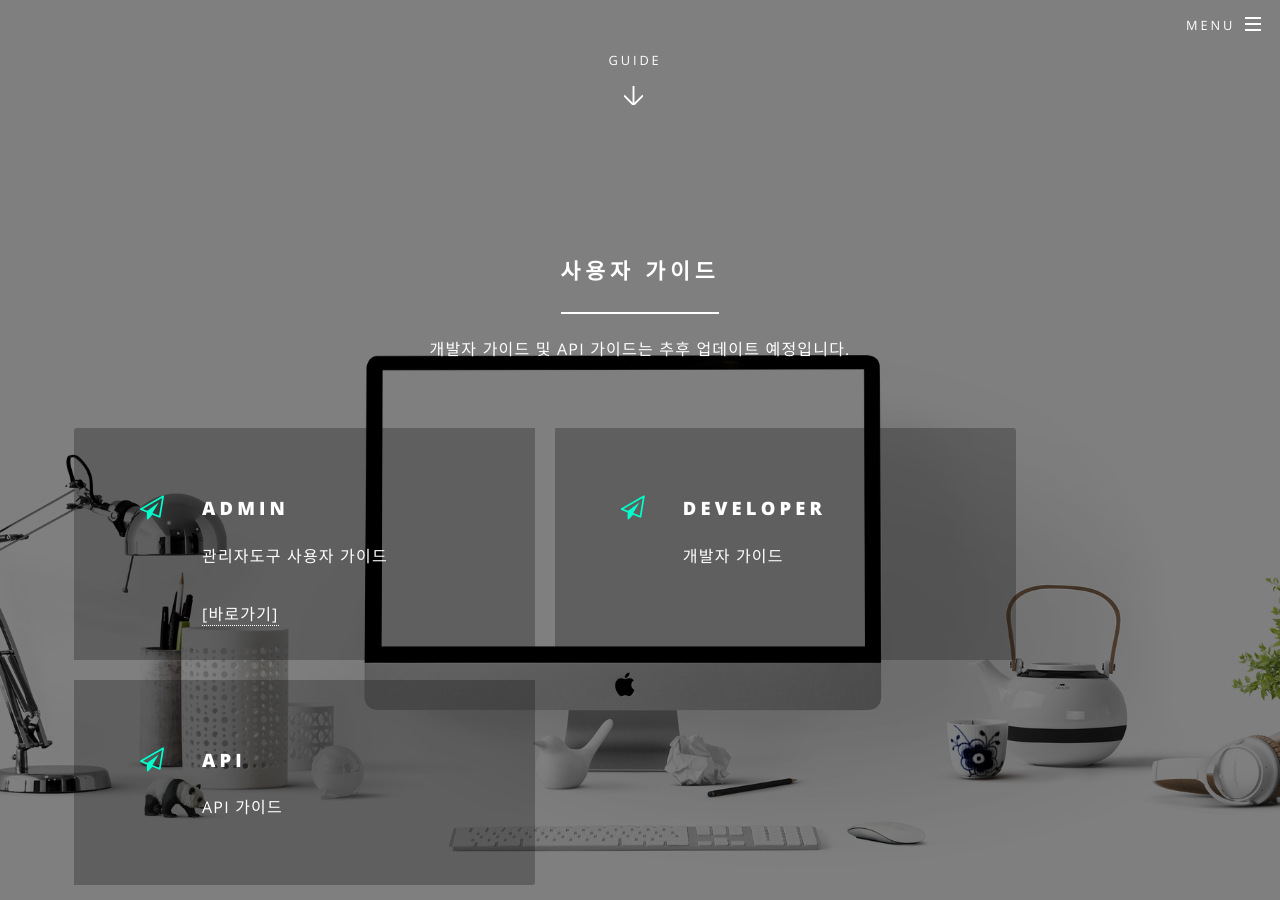
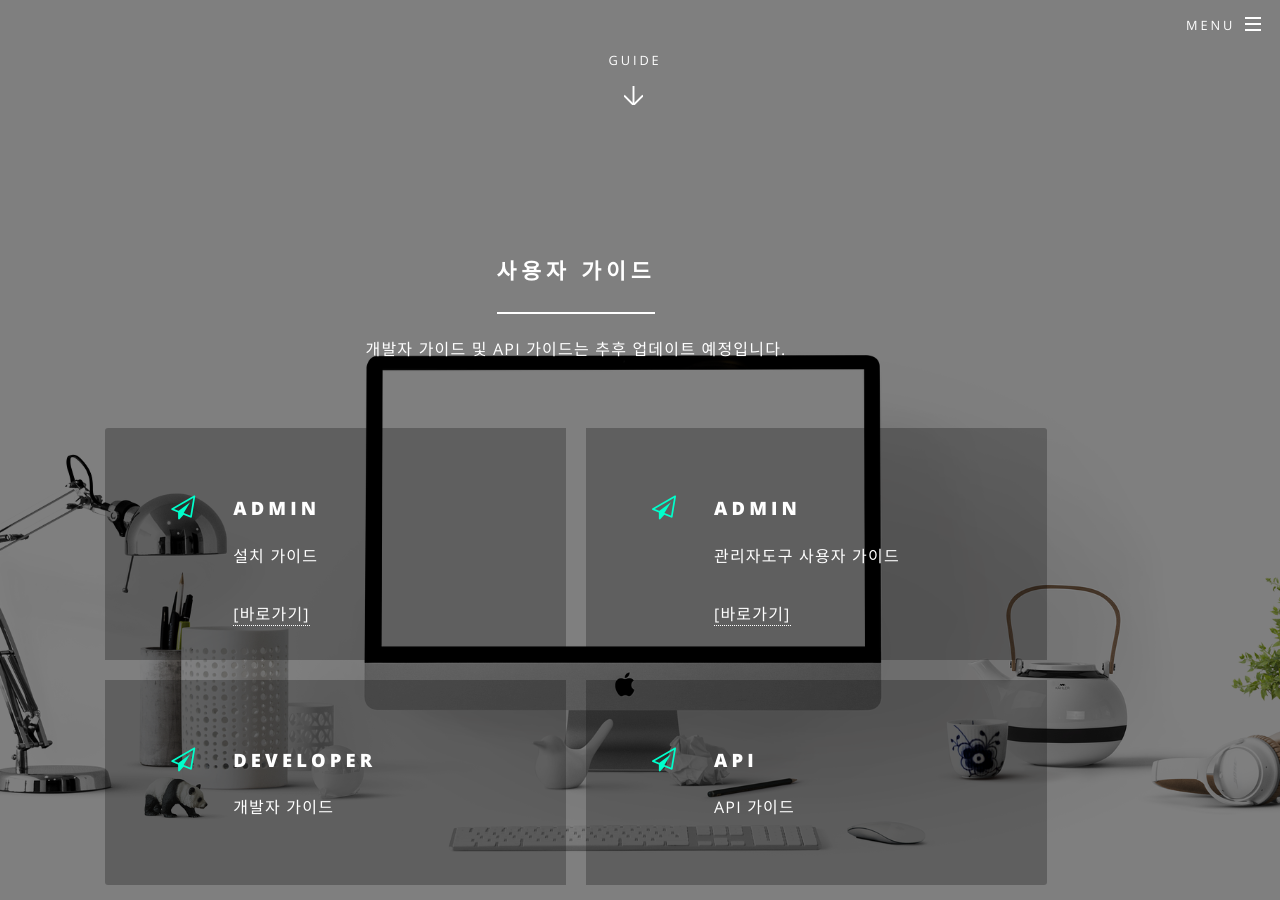
Before and after one commit to rchemist/rchemist.github.io, a Jekyll site: the page built from developers.html, in a window 1280 px wide and 900 px high, scrolled down 744 px. Built offline with Jekyll 4.4.1, drawn with Linux system fonts in a browser that asks for light colours.

```diff
--- a/css/main.scss
+++ b/css/main.scss
@@ -1034,13 +1034,10 @@ $baseurl: '{{ site.baseurl }}/images';
 		}
 	}
 
-	.guide-contents {
-		@include vendor('justify-content', 'center');
-	}
-
 	.features-1 {
 		@include vendor('display', 'flex');
 		@include vendor('flex-wrap', 'wrap');
+		@include vendor('justify-content', 'center');
 		list-style: none;
 		padding: 0;
 		width: 100%;
@@ -1450,7 +1447,7 @@ $baseurl: '{{ site.baseurl }}/images';
 
 		> .inner {
 			width: 60em;
-			margin: auto auto;
+			margin: auto 0;
 
 			@include breakpoint(large) {
 				width: 90%;
--- a/developers.html
+++ b/developers.html
@@ -20,8 +20,12 @@ title: developers
             <h2>사용자 가이드</h2>
             <p>개발자 가이드 및 API 가이드는 추후 업데이트 예정입니다.</p>
         </header>
-        <div class="guide-contents">
         <ul class="features-1">
+            <li class="icon fa-paper-plane-o">
+                <h3>ADMIN</h3>
+                <p>설치 가이드</p>
+                <a href="https://github.com/rchemist/release" target="_blank">[바로가기]</a>
+            </li>
             <li class="icon fa-paper-plane-o">
                 <h3>ADMIN</h3>
                 <p>관리자도구 사용자 가이드</p>
@@ -37,5 +41,4 @@ title: developers
             </li>
         </ul>
     </div>
-    </div>
 </section>
```
Lines whose indentation alone changed are shown as unchanged.
